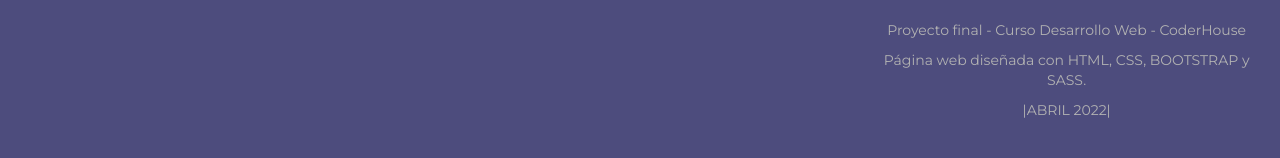
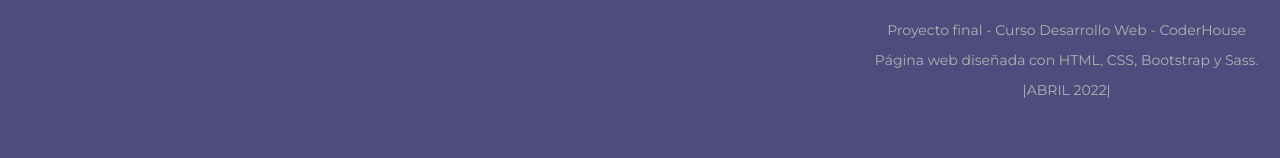
Before and after one commit to michelg85/Portfolio, a plain HTML site: page index.html in a window 1280 px wide. Shown: the part 1519-1677 px from the top of the page. Drawn offline with nearby package versions, Linux system fonts and the light colour scheme.

Commit message:
cambios en texto footer

```diff
--- a/index.html
+++ b/index.html
@@ -110,7 +110,7 @@
                             alt="screen shot of an image gallery page"></div>
                 </a>
                 <p>Proyecto final - Curso Desarrollo Web - CoderHouse</p>
-                <p>Página web diseñada con HTML, CSS, BOOTSTRAP y SASS.</p>
+                <p>Página web diseñada con HTML, CSS, Bootstrap y Sass.</p>
                 <p>|ABRIL 2022|</p>
 
             </div>
```
